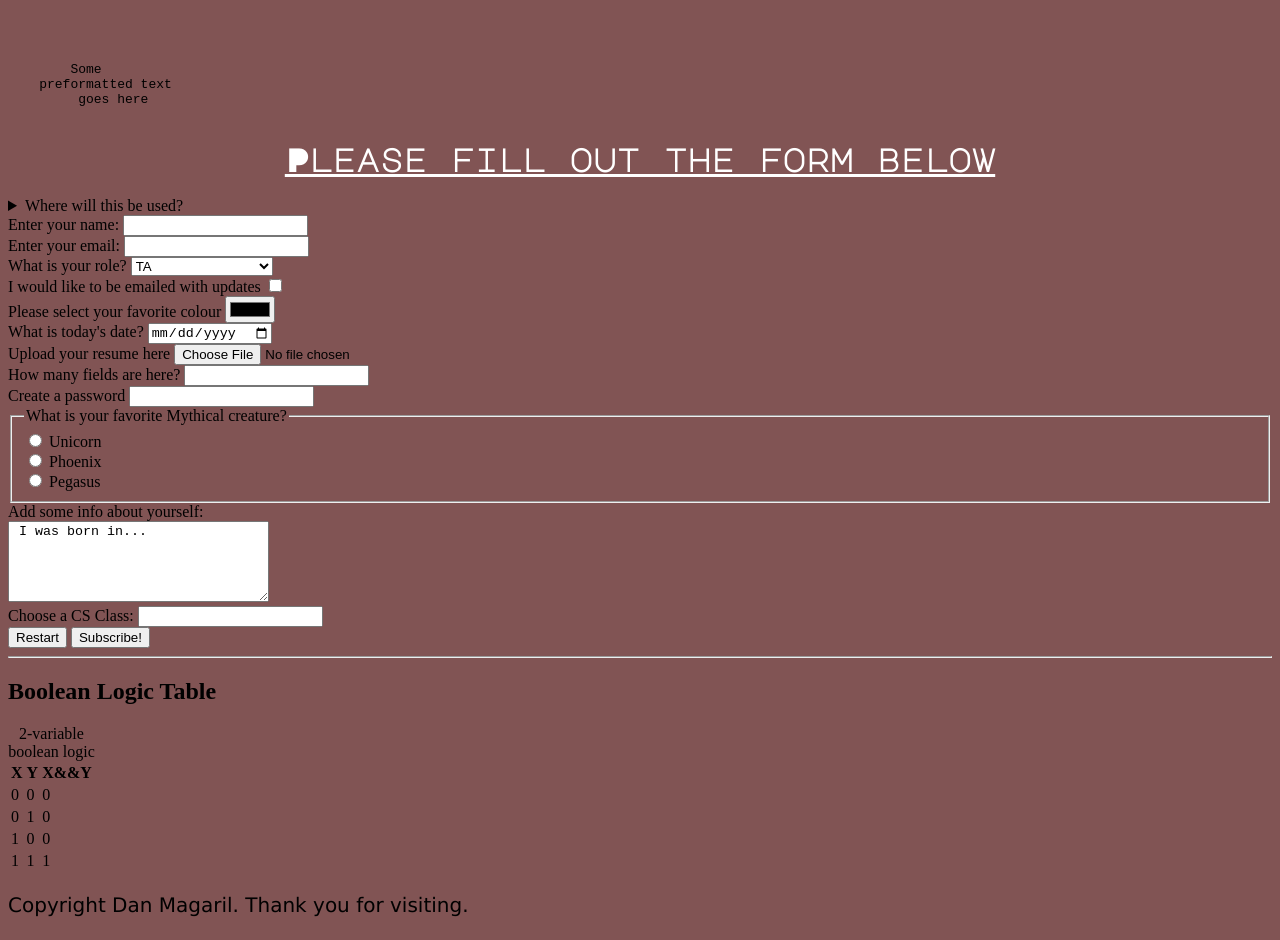
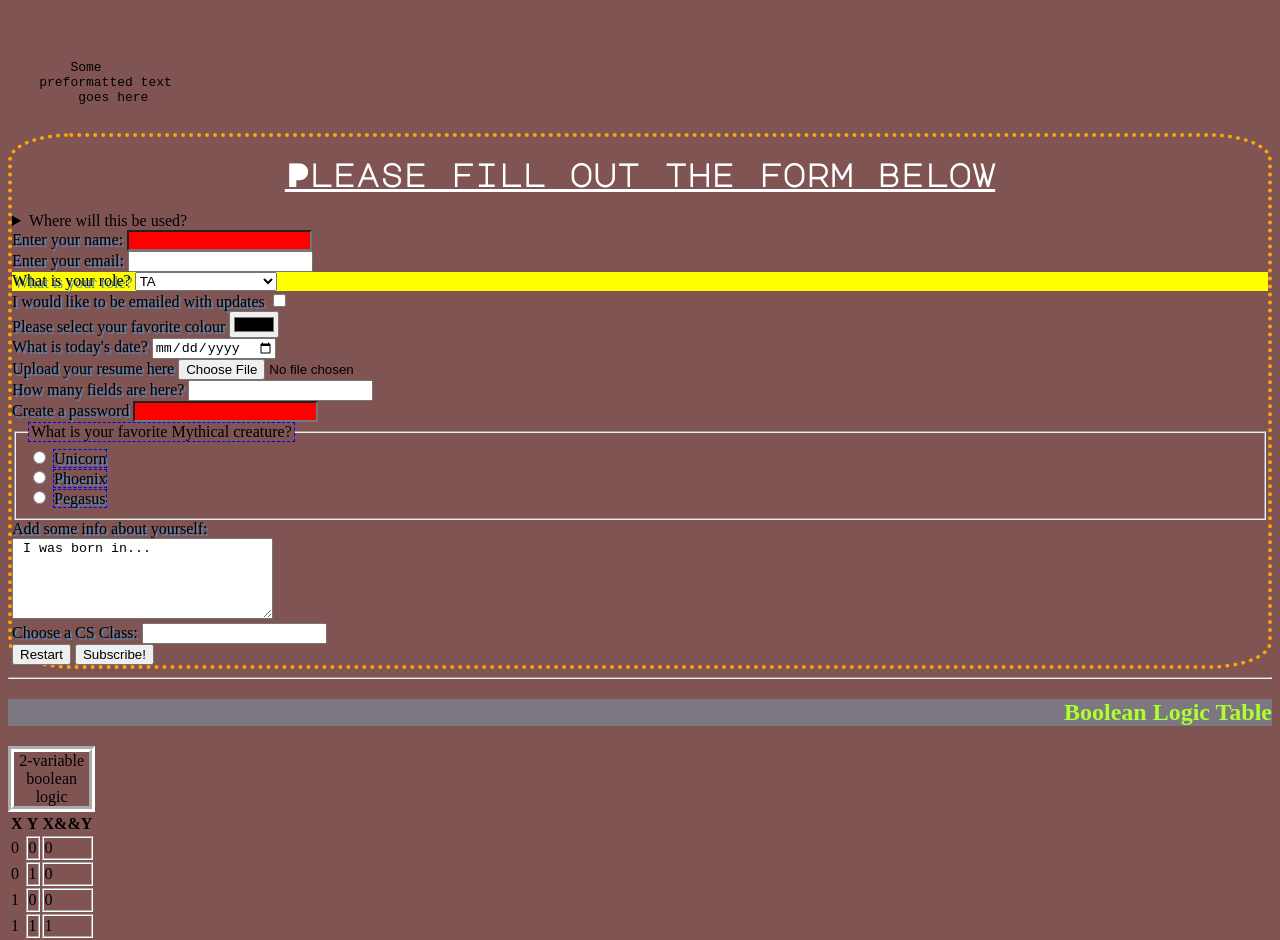
Before and after one commit to Dagaril/wi21-cse110-lab3, a plain HTML site: page index.html in a window 1280 px wide. Shown: the part 1860-2800 px from the top of the page. Drawn offline with Linux system fonts and the light colour scheme.

Commit message:
Close #3

```diff
--- a/index.html
+++ b/index.html
@@ -8,7 +8,12 @@
     <link rel="preconnect" href="https://fonts.gstatic.com">
     <link href="https://fonts.googleapis.com/css2?family=Major+Mono+Display&display=swap" rel="stylesheet">
 </head>
-
+<style>
+  h3{
+    color: #adf;
+    background-color: rgb(27, 94, 21)
+}
+</style>
 
 <body>
     <nav>
@@ -75,7 +80,7 @@
         Random Button?
     </h3>
     <button class="rando" type="button">
-        Yes.
+        Definitely.
     </button>
 
     <hr>
@@ -135,7 +140,7 @@
             <label for="email">Enter your email: </label>
             <input type="email" name="email" id="email">
         </div>
-        <div>
+        <div class="neonYellowBG">
             <label for="position"> What is your role?</label>
             <select id="position">
                 <optgroup label="Assistant">
@@ -170,8 +175,8 @@
             <input type="number" name="num" id="num">
         </div>
         <div>
-            <label for="pass">Create a password</label>
-            <input type="password" name="pass" id="pass">
+            <label for="pass"  >Create a password</label>
+            <input type="password" name="pass" id="pass" style="background-color:red">
         </div>
         <div>
             <fieldset>
--- a/myStyleSheet.css
+++ b/myStyleSheet.css
@@ -4,13 +4,79 @@ body {
   }
 
   h1 {
-    color: white; /*Blue*/
+    color: white; /*White*/
     text-align: center;
     text-decoration: underline;
     font-family: 'Major Mono Display', monospace;
   }
 
+  h2 {
+      color: #adff2f;
+      background-color: rgba(111, 214, 245, 0.267);
+  }
+
+
   p {
     font-family: verdana;
     font-size: 20px;
+    color: rgba(214, 173, 22, 0.863)
   }
+
+  div.neonYellowBG{
+      background-color: yellow;
+  }
+
+  a[href]{
+    background-color: greenyellow;
+}
+
+a:hover{
+    background-color: aquamarine;
+}
+
+  #name{
+      background-color: red;
+  }
+
+  form {
+      border-style: dotted;
+      border-color: orange;
+      border-width: 3pt;
+      border-radius: 5%;
+  }
+
+
+  fieldset *  {
+    border-style: dashed;
+    border-color: blue;
+    border-width: 1pt;
+    border-radius: 0%;
+}
+
+h2,h3{
+    text-align: right;
+}
+
+div label{
+    text-shadow: 2px 2px #558ABB;
+}
+
+h3 + button{
+    background-color: yellow;
+}
+
+.rando{
+    font-family: 'Major Mono Display', monospace;
+}
+
+table > caption{
+    border-width: 6px;
+    border-color: #FFF;
+    border-style:groove;
+}
+
+td ~ td{
+    border-width: 2px;
+    border-color: #FFF;
+    border-style:groove;
+}
```
